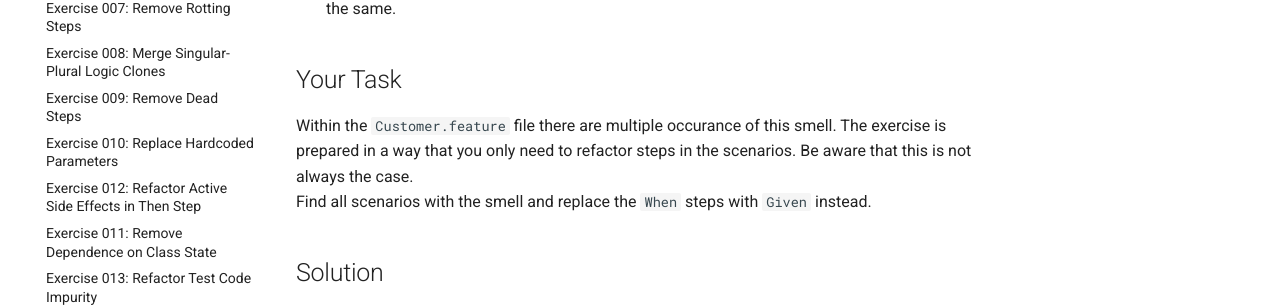
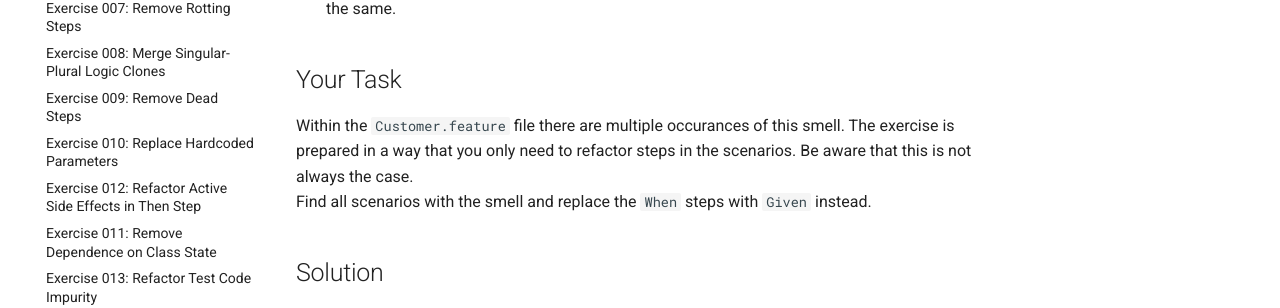
Before and after one commit to Cucumber-Diseases/cucumber-diseases.github.io, an MkDocs documentation site: the page built from docs/exercise/ex-006-given-when-purpose-mismatch.md, in a window 1280 px wide and 1176 px high. Shown: the part 449-757 px from the top of the window. Built offline with MkDocs 1.6.1 and Material for MkDocs 9.7.7, drawn with Linux system fonts in a browser that asks for light colours; emoji names are drawn with the system emoji font.

Commit message:
corrected typos

```diff
--- a/docs/exercise/ex-006-given-when-purpose-mismatch.md
+++ b/docs/exercise/ex-006-given-when-purpose-mismatch.md
@@ -6,7 +6,7 @@
 * Understand the different meaning of the steps `Given`versus `When` even the functionality is the same.
 
 ## Your Task
-Within the `Customer.feature` file there are multiple occurance of this smell. The exercise is prepared in a way that you only need to refactor steps in the scenarios. Be aware that this is not always the case.
+Within the `Customer.feature` file there are multiple occurances of this smell. The exercise is prepared in a way that you only need to refactor steps in the scenarios. Be aware that this is not always the case.
 Find all scenarios with the smell and replace the `When` steps with `Given` instead.
 
 ## Solution
```
Also changed, not shown: docs/exercise/ex-002-unused-given.md (+1 -1 lines), docs/exercise/ex-011-active-sideeffects-in-then-step.md (+3 -3 lines).
